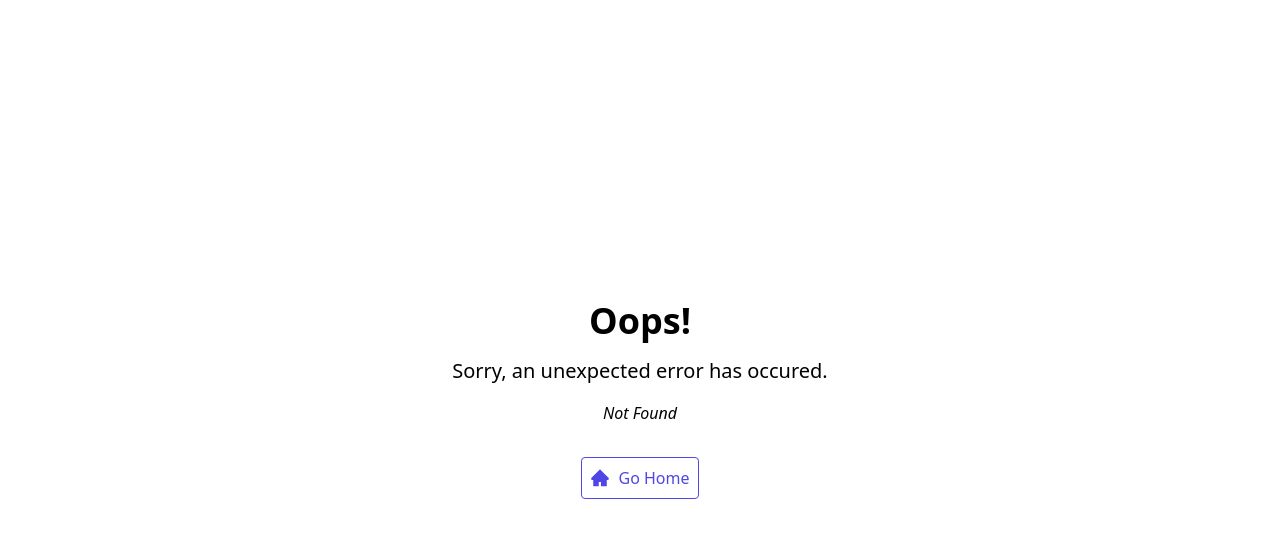
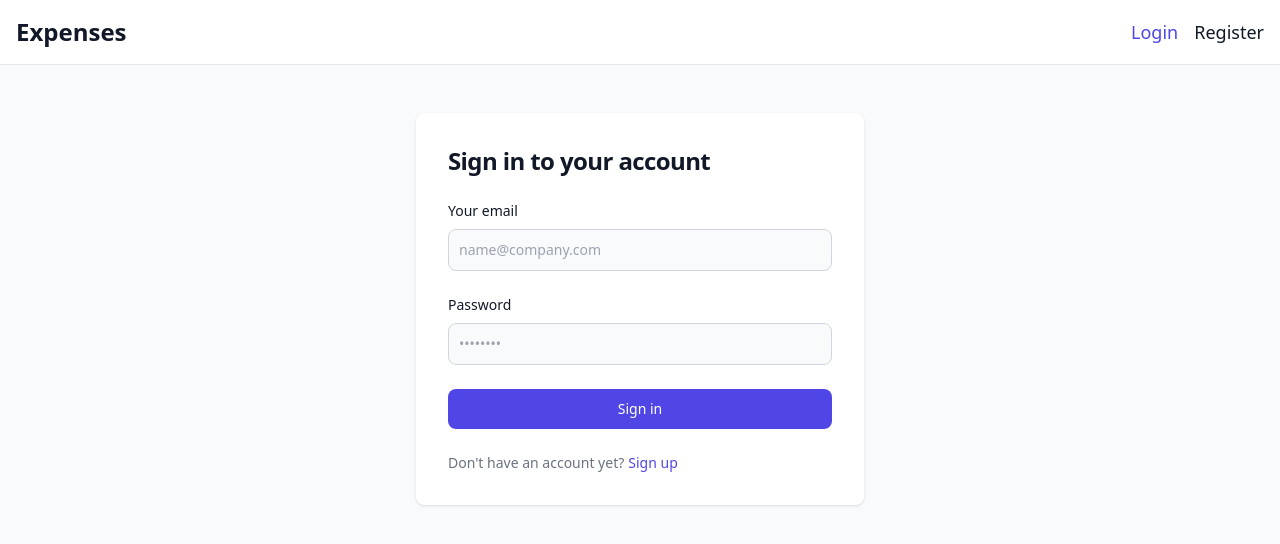
Before and after one commit to ishantbhurani/money-tracker-mern, a React app in the folder client/: page /login in a window 1280 px wide. Before the commit this address had no page. Shown: the top 544 px of the page. Built offline with nearby package versions, Linux system fonts and the light colour scheme; the HTML template or start-up script is replaced by a standard one.

Commit message:
add login page

```diff
--- /dev/null
+++ b/client/src/features/auth/LoginPage.tsx
@@ -0,0 +1,115 @@
+import { useEffect, useState } from 'react'
+import { Link, useNavigate } from 'react-router-dom'
+import { useAppDispatch, useAppSelector } from '../../app/hooks'
+import { useLoginMutation } from './authApiSlice'
+import { setCredentials } from './authSlice'
+import {
+  isErrorWithMessage,
+  isFetchBaseQueryError,
+} from '../../app/api/helpers'
+
+export default function LoginPage() {
+  const [email, setEmail] = useState('')
+  const [password, setPassword] = useState('')
+  const [error, setError] = useState('')
+
+  const navigate = useNavigate()
+  const dispatch = useAppDispatch()
+
+  const [loginApi, { isLoading }] = useLoginMutation()
+
+  const { userInfo } = useAppSelector(state => state.auth)
+
+  useEffect(() => {
+    if (userInfo) navigate('/')
+  }, [userInfo])
+
+  useEffect(() => {
+    setError('')
+  }, [email, password])
+
+  const handleSubmit = async (e: React.FormEvent<HTMLFormElement>) => {
+    e.preventDefault()
+
+    try {
+      const res = await loginApi({ email, password }).unwrap()
+      dispatch(setCredentials({ ...res }))
+      setEmail('')
+      setPassword('')
+      navigate('/')
+    } catch (err) {
+      if (isFetchBaseQueryError(err)) {
+        const errMsg = 'error' in err ? err.error : (err.data as Error).message
+        setError(errMsg)
+      } else if (isErrorWithMessage(err)) {
+        setError(err.message)
+      } else {
+        setError('Something went wrong! Try again later')
+      }
+    }
+  }
+  return (
+    <section className='flex-1 bg-gray-50'>
+      <div className='mx-auto flex flex-col items-center justify-center px-3 py-8 sm:px-6'>
+        <div className='w-full rounded-lg bg-white shadow sm:max-w-md md:mt-0 xl:p-0'>
+          <div className='space-y-4 p-6 sm:p-8 md:space-y-6'>
+            <h1 className='text-xl font-bold leading-tight tracking-tight text-gray-900 md:text-2xl'>
+              Sign in to your account
+            </h1>
+            <p className='text-sm font-bold text-red-500'>{error}</p>
+            <form onSubmit={handleSubmit} className='space-y-4 md:space-y-6'>
+              <div>
+                <label htmlFor='email' className='label'>
+                  Your email
+                </label>
+                <input
+                  type='email'
+                  name='email'
+                  id='email'
+                  value={email}
+                  onChange={e => setEmail(e.target.value)}
+                  className='input'
+                  placeholder='name@company.com'
+                  required
+                />
+              </div>
+
+              <div>
+                <label htmlFor='password' className='label'>
+                  Password
+                </label>
+                <input
+                  type='password'
+                  name='password'
+                  id='password'
+                  placeholder='••••••••'
+                  value={password}
+                  onChange={e => setPassword(e.target.value)}
+                  className='input'
+                  required
+                />
+              </div>
+
+              <button
+                type='submit'
+                disabled={isLoading}
+                className='w-full rounded-lg bg-indigo-600 px-5 py-2.5 text-center text-sm font-medium text-white hover:bg-indigo-700 focus:outline-none focus:ring-4 focus:ring-indigo-300'
+              >
+                Sign in
+              </button>
+              <p className='text-sm font-light text-gray-500'>
+                Don't have an account yet?
+                <Link
+                  to='/register'
+                  className='pl-1 font-medium text-indigo-600 hover:underline'
+                >
+                  Sign up
+                </Link>
+              </p>
+            </form>
+          </div>
+        </div>
+      </div>
+    </section>
+  )
+}
--- a/client/src/main.tsx
+++ b/client/src/main.tsx
@@ -6,6 +6,7 @@ import { RouterProvider, createBrowserRouter } from 'react-router-dom'
 import Root from './components/Root.tsx'
 import ErrorPage from './components/ErrorPage.tsx'
 import App from './App.tsx'
+import LoginPage from './features/auth/LoginPage.tsx'
 import RegisterPage from './features/auth/RegisterPage.tsx'
 import './index.css'
 
@@ -22,6 +23,7 @@ const router = createBrowserRouter([
             index: true,
             element: <App />,
           },
+          { path: 'login', element: <LoginPage /> },
           { path: 'register', element: <RegisterPage /> },
         ],
       },
```
